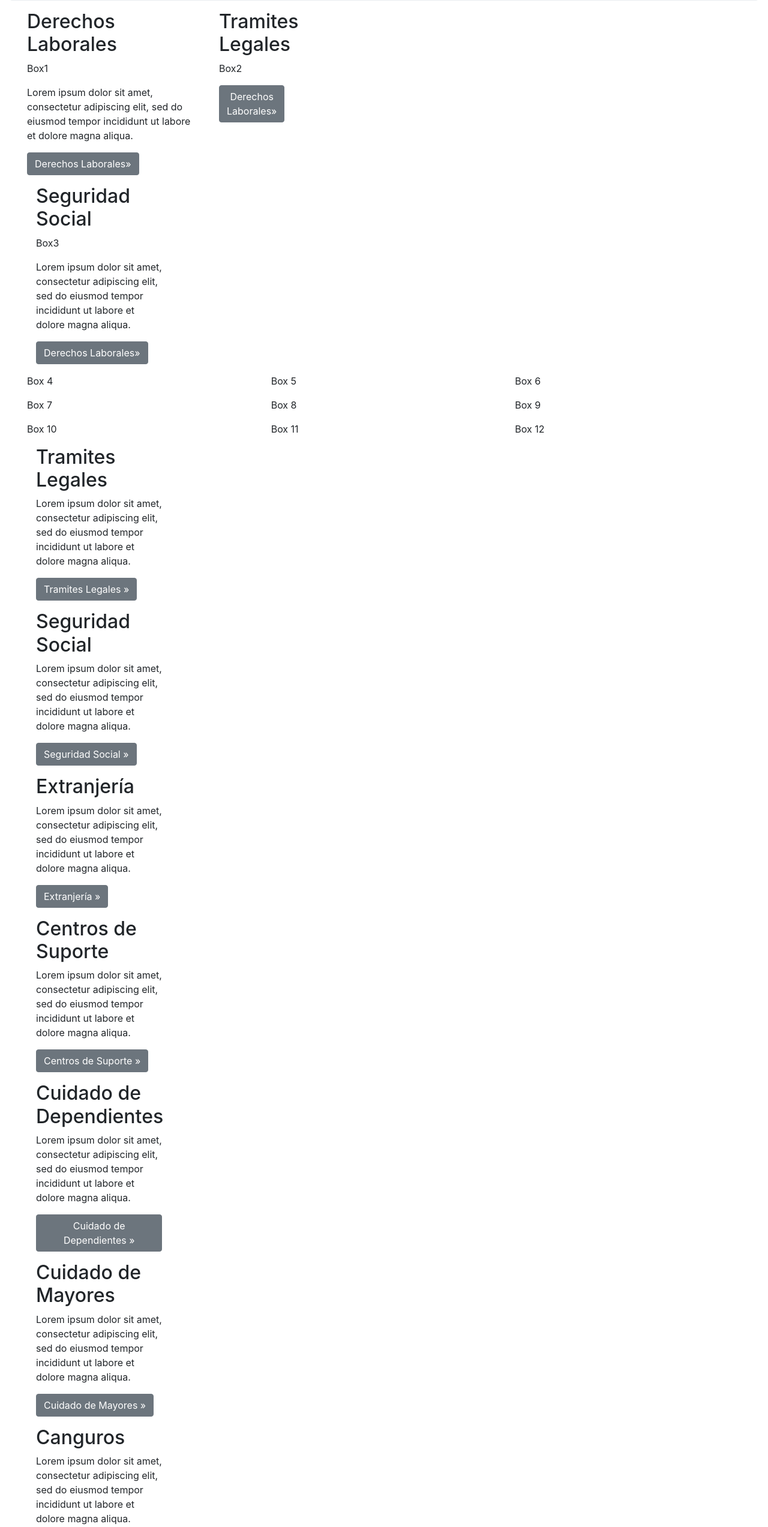
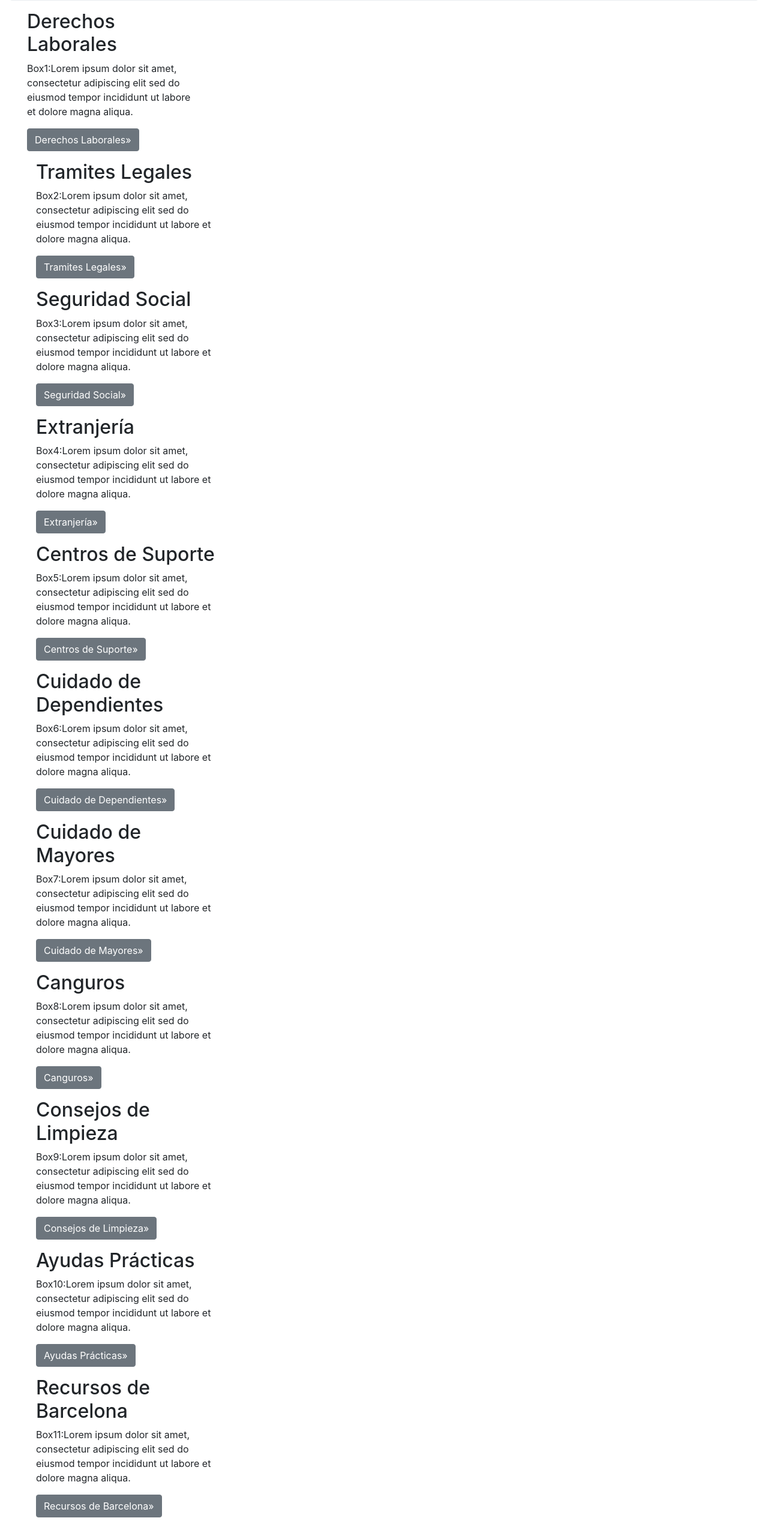
Before and after one commit to Iniciativa-Barcelona-Open-Data-I-iCuida/iCuida, a React (Create React App) app in the folder client/: page / in a window 1280 px wide. Shown: the part 241-2786 px from the top of the page at 60% size. Built offline with nearby package versions, Linux system fonts and the light colour scheme.

Commit message:
update boxes

```diff
--- a/client/src/Component/Landing.js
+++ b/client/src/Component/Landing.js
@@ -23,127 +23,84 @@ export default class Landing extends Component {
                 <div className="row">
                     <div className="col-lg-4 col-md-6 col-xl-3">
                         <h2>Derechos Laborales</h2>
-                        <p>Box1</p>
-                        <p>Lorem ipsum dolor sit amet, consectetur adipiscing elit, sed do eiusmod tempor incididunt ut labore et dolore magna aliqua.</p>
+                        <p>Box1:Lorem ipsum dolor sit amet, consectetur adipiscing elit sed do eiusmod tempor incididunt ut labore et dolore magna aliqua.</p>
                         <p><a className="btn btn-secondary" href="#Button1" role="button">Derechos Laborales»</a></p>
                     </div>
                 <div className="row">
-                    <div className="col-lg-4 col-md-6 col-xl-3">
+                    <div className="col-lg-4">
                         <h2>Tramites Legales</h2>
-                        <p>Box2</p>
-                        <p><a className="btn btn-secondary" href="#Button1" role="button">Derechos Laborales»</a></p>
+                        <p>Box2:Lorem ipsum dolor sit amet, consectetur adipiscing elit sed do eiusmod tempor incididunt ut labore et dolore magna aliqua.</p>
+                        <p><a className="btn btn-secondary" href="#Button1" role="button">Tramites Legales»</a></p>
                     </div>
                 </div>
                 <div className="row">
-                    <div className="col-lg-4 col-md-6 col-xl-3">
+                    <div className="col-lg-4">
                         <h2>Seguridad Social</h2>
-                        <p>Box3</p>
-                        <p>Lorem ipsum dolor sit amet, consectetur adipiscing elit, sed do eiusmod tempor incididunt ut labore et dolore magna aliqua.</p>
-                        <p><a className="btn btn-secondary" href="#Button1" role="button">Derechos Laborales»</a></p>
-                    </div>
-                </div>
-
-
-            <div class="col-lg-4"><p>Box 4</p></div>
-            <div class="col-lg-4"><p>Box 5</p></div>
-            <div class="col-lg-4"><p>Box 6</p></div>
-            <div class="col-lg-4"><p>Box 7</p></div>
-            <div class="col-lg-4"><p>Box 8</p></div>
-            <div class="col-lg-4"><p>Box 9</p></div>
-            <div class="col-lg-4"><p>Box 10</p></div>
-            <div class="col-lg-4"><p>Box 11</p></div>
-            <div class="col-lg-4"><p>Box 12</p></div>
-
-
-                    <div className="row">
-                        <div className="col-lg-4 col-md-6 col-xl-3">
-                            <h2>Tramites Legales</h2>
-                            <p>Lorem ipsum dolor sit amet, consectetur adipiscing elit, sed do eiusmod tempor incididunt ut labore et dolore magna aliqua.
-                            </p>
-                            <p><a className="btn btn-secondary" href="#Button2" role="button">Tramites Legales »</a></p>
+                        <p>Box3:Lorem ipsum dolor sit amet, consectetur adipiscing elit sed do eiusmod tempor incididunt ut labore et dolore magna aliqua.</p>
+                        <p><a className="btn btn-secondary" href="#Button1" role="button">Seguridad Social»</a></p>
                     </div>
                 </div>
                 <div className="row">
-                        <div className="col-lg-4 col-md-6 col-xl-3">
-                            <h2>Seguridad Social</h2>
-                            <p>Lorem ipsum dolor sit amet, consectetur adipiscing elit, sed do eiusmod tempor incididunt ut labore et dolore magna aliqua.
-                            </p>
-                            <p><a className="btn btn-secondary" href="#Button3" role="button">Seguridad Social »</a></p>
-                        </div>
-                    </div>
-                    <div className="w-100"></div>
-                    <div className="row">
-                        <div className="col-lg-4 col-md-6 col-xl-3">
+                    <div className="col-lg-4">
                         <h2>Extranjería</h2>
-                            <p>Lorem ipsum dolor sit amet, consectetur adipiscing elit, sed do eiusmod tempor incididunt ut labore et dolore magna aliqua.
-                            </p>
-                            <p><a className="btn btn-secondary" href="#Button4" role="button">Extranjería »</a></p>
+                        <p>Box4:Lorem ipsum dolor sit amet, consectetur adipiscing elit sed do eiusmod tempor incididunt ut labore et dolore magna aliqua.</p>
+                        <p><a className="btn btn-secondary" href="#Button1" role="button">Extranjería»</a></p>
                     </div>
                 </div>
                 <div className="row">
-                        <div className="col-lg-4 col-md-6 col-xl-3">
+                    <div className="col-lg-4">
                         <h2>Centros de Suporte</h2>
-                            <p>Lorem ipsum dolor sit amet, consectetur adipiscing elit, sed do eiusmod tempor incididunt ut labore et dolore magna aliqua.
-                            </p>
-                            <p><a className="btn btn-secondary" href="#Button5" role="button">Centros de Suporte »</a></p>
+                        <p>Box5:Lorem ipsum dolor sit amet, consectetur adipiscing elit sed do eiusmod tempor incididunt ut labore et dolore magna aliqua.</p>
+                        <p><a className="btn btn-secondary" href="#Button1" role="button">Centros de Suporte»</a></p>
                     </div>
                 </div>
                 <div className="row">
-                        <div className="col-lg-4 col-md-6 col-xl-3">
+                    <div className="col-lg-4">
                         <h2>Cuidado de Dependientes</h2>
-                            <p>Lorem ipsum dolor sit amet, consectetur adipiscing elit, sed do eiusmod tempor incididunt ut labore et dolore magna aliqua.
-                            </p>
-                            <p><a className="btn btn-secondary" href="#Button6" role="button">Cuidado de Dependientes »</a></p>
-                        </div>
-                    </div>
-                    <div className="w-100"></div>
-                    <div className="row">
-                        <div className="col-lg-4 col-md-6 col-xl-3">
-                            <h2>Cuidado de Mayores</h2>
-                            <p>Lorem ipsum dolor sit amet, consectetur adipiscing elit, sed do eiusmod tempor incididunt ut labore et dolore magna aliqua.
-                            </p>
-                            <p><a className="btn btn-secondary" href="#Button7" role="button">Cuidado de Mayores »</a></p>
+                        <p>Box6:Lorem ipsum dolor sit amet, consectetur adipiscing elit sed do eiusmod tempor incididunt ut labore et dolore magna aliqua.</p>
+                        <p><a className="btn btn-secondary" href="#Button1" role="button">Cuidado de Dependientes»</a></p>
                     </div>
                 </div>
                 <div className="row">
-                        <div className="col-lg-4 col-md-6 col-xl-3">
-                            <h2>Canguros</h2>
-                            <p>Lorem ipsum dolor sit amet, consectetur adipiscing elit, sed do eiusmod tempor incididunt ut labore et dolore magna aliqua.
-                            </p>
-                            <p><a className="btn btn-secondary" href="#Button8" role="button">Canguros »</a></p>
+                    <div className="col-lg-4">
+                        <h2>Cuidado de Mayores </h2>
+                        <p>Box7:Lorem ipsum dolor sit amet, consectetur adipiscing elit sed do eiusmod tempor incididunt ut labore et dolore magna aliqua.</p>
+                        <p><a className="btn btn-secondary" href="#Button1" role="button">Cuidado de Mayores»</a></p>
                     </div>
                 </div>
                 <div className="row">
-                        <div className="col-lg-4 col-md-6 col-xl-3">
-                            <h2>Consejos de Limpieza</h2>
-                            <p>Lorem ipsum dolor sit amet, consectetur adipiscing elit, sed do eiusmod tempor incididunt ut labore et dolore magna aliqua.
-                            </p>
-                            <p><a className="btn btn-secondary" href="#Button9" role="button">Consejos de Limpieza »</a></p>
-                        </div>
-                    </div>
-                    <div className="w-100"></div>
-                    <div className="row">
-                        <div className="col-lg-4 col-md-6 col-xl-3">
-                            <h2>Ayudas Prácticas</h2>
-                            <p>Lorem ipsum dolor sit amet, consectetur adipiscing elit, sed do eiusmod tempor incididunt ut labore et dolore magna aliqua.
-                            </p>
-                            <p><a className="btn btn-secondary" href="#Button10" role="button">Ayudas Prácticas »</a></p>
+                    <div className="col-lg-4">
+                        <h2>Canguros</h2>
+                        <p>Box8:Lorem ipsum dolor sit amet, consectetur adipiscing elit sed do eiusmod tempor incididunt ut labore et dolore magna aliqua.</p>
+                        <p><a className="btn btn-secondary" href="#Button1" role="button">Canguros»</a></p>
                     </div>
                 </div>
                 <div className="row">
-                        <div className="col-lg-4 col-md-6 col-xl-3">
-                            <h2>Recursos de Barcelona</h2>
-                            <p>Lorem ipsum dolor sit amet, consectetur adipiscing elit, sed do eiusmod tempor incididunt ut labore et dolore magna aliqua.
-                            </p>
-                            <p><a className="btn btn-secondary" href="#Button11" role="button">Recursos de Barcelona »</a></p>
+                    <div className="col-lg-4">
+                        <h2>Consejos de Limpieza </h2>
+                        <p>Box9:Lorem ipsum dolor sit amet, consectetur adipiscing elit sed do eiusmod tempor incididunt ut labore et dolore magna aliqua.</p>
+                        <p><a className="btn btn-secondary" href="#Button1" role="button">Consejos de Limpieza»</a></p>
                     </div>
                 </div>
                 <div className="row">
-                        <div className="col-lg-4 col-md-6 col-xl-3">
+                    <div className="col-lg-4">
+                        <h2>Ayudas Prácticas</h2>
+                        <p>Box10:Lorem ipsum dolor sit amet, consectetur adipiscing elit sed do eiusmod tempor incididunt ut labore et dolore magna aliqua.</p>
+                        <p><a className="btn btn-secondary" href="#Button1" role="button">Ayudas Prácticas»</a></p>
+                    </div>
+                </div>
+                <div className="row">
+                    <div className="col-lg-4">
+                        <h2>Recursos de Barcelona</h2>
+                        <p>Box11:Lorem ipsum dolor sit amet, consectetur adipiscing elit sed do eiusmod tempor incididunt ut labore et dolore magna aliqua.</p>
+                        <p><a className="btn btn-secondary" href="#Button1" role="button">Recursos de Barcelona»</a></p>
+                    </div>
+                </div>
+                <div className="row">
+                    <div className="col-lg-4">
                         <h2>Otros</h2>
-                            <p>Lorem ipsum dolor sit amet, consectetur adipiscing elit, sed do eiusmod tempor incididunt ut labore et dolore magna aliqua.
-                            </p>
-                            <p><a className="btn btn-secondary" href="#Button12" role="button">Otros »</a></p>
+                        <p>Box12:Lorem ipsum dolor sit amet, consectetur adipiscing elit sed do eiusmod tempor incididunt ut labore et dolore magna aliqua.</p>
+                        <p><a className="btn btn-secondary" href="#Button1" role="button">Otros»</a></p>
                     </div>
                 </div>
                     <hr></hr>
```
Lines whose indentation alone changed are shown as unchanged.
